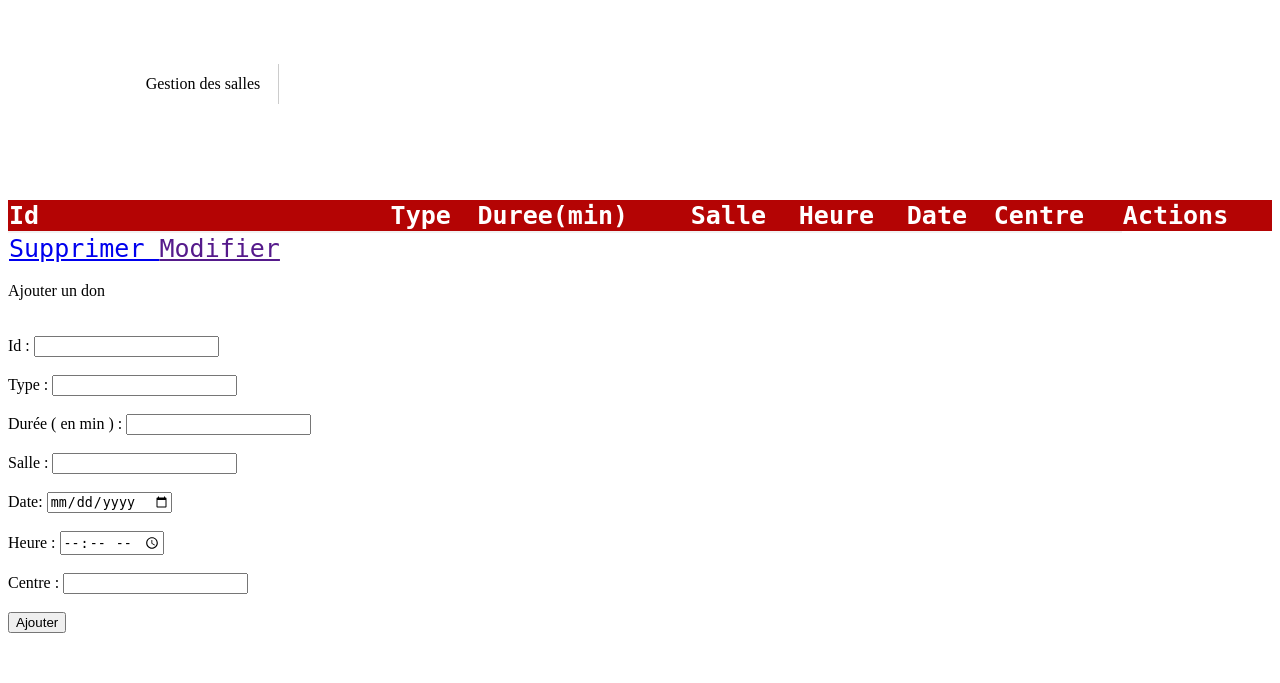
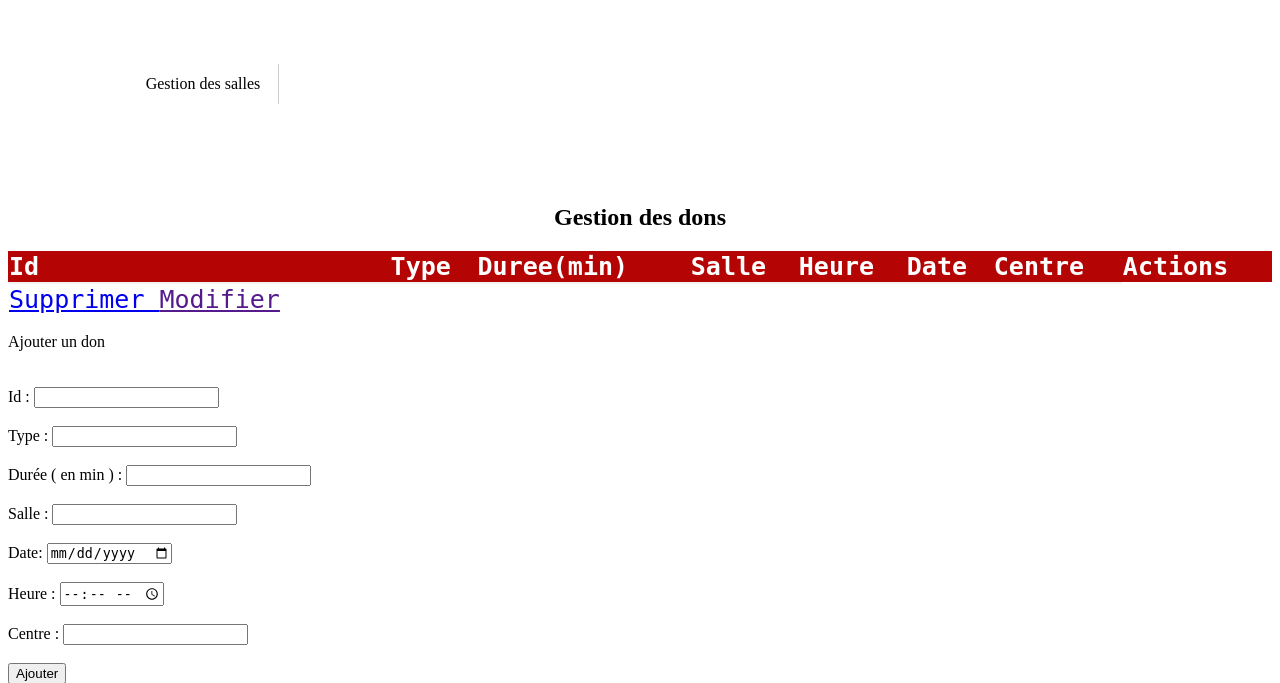
Before and after one commit to Hafsazn/DonDeSang, a PHP site: page /afficherdon.php in a window 1280 px wide. Shown: the part 232-915 px from the top of the page. Run offline with PHP 8.4, Linux system fonts and the light colour scheme; tables that the repository leaves empty or names only in its code hold one stand-in row (values such as "Sample post"); data that the repository does not hold is empty.

Commit message:
Update afficherdon.php

```diff
--- a/afficherdon.php
+++ b/afficherdon.php
@@ -20,6 +20,7 @@
  </style>
 </head>
 <body>
+ <h2><center>Gestion des dons</center></h2>
  <table>
  <tr>
   <th>Id</th>
```
